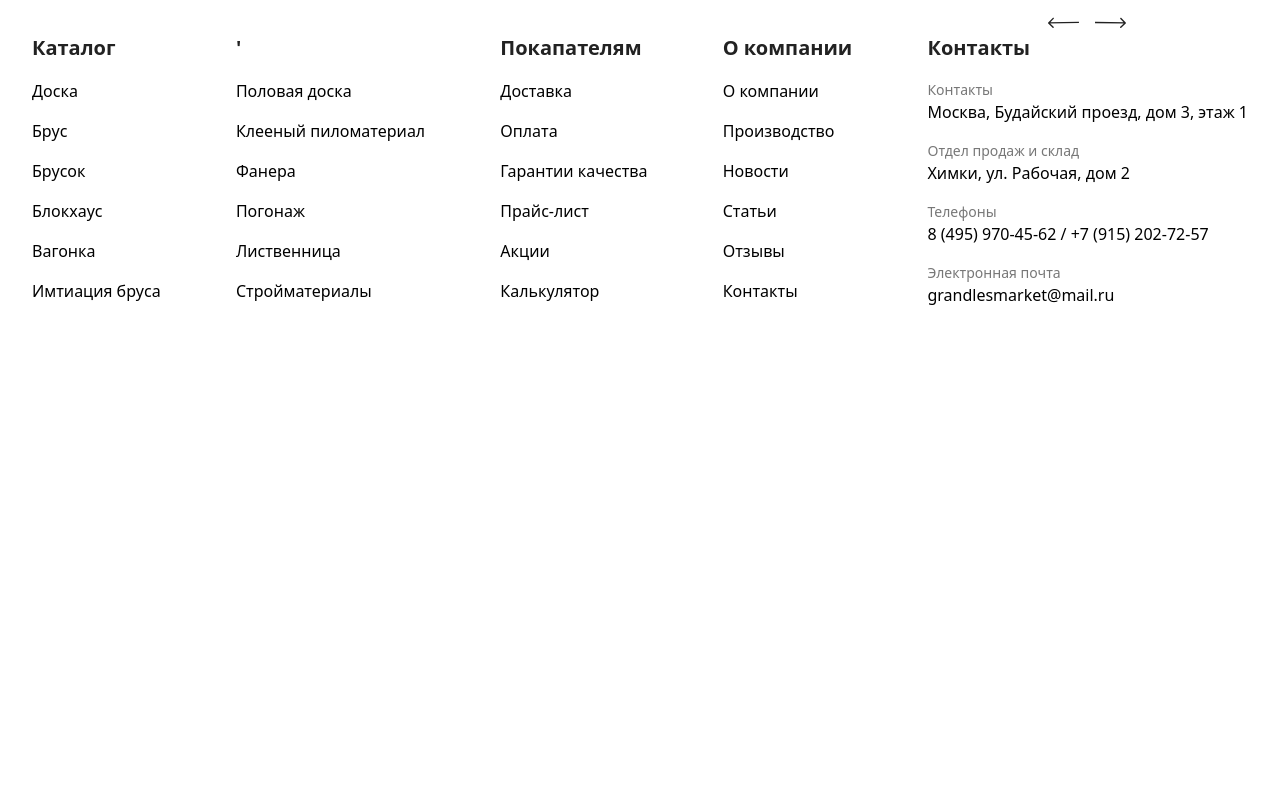
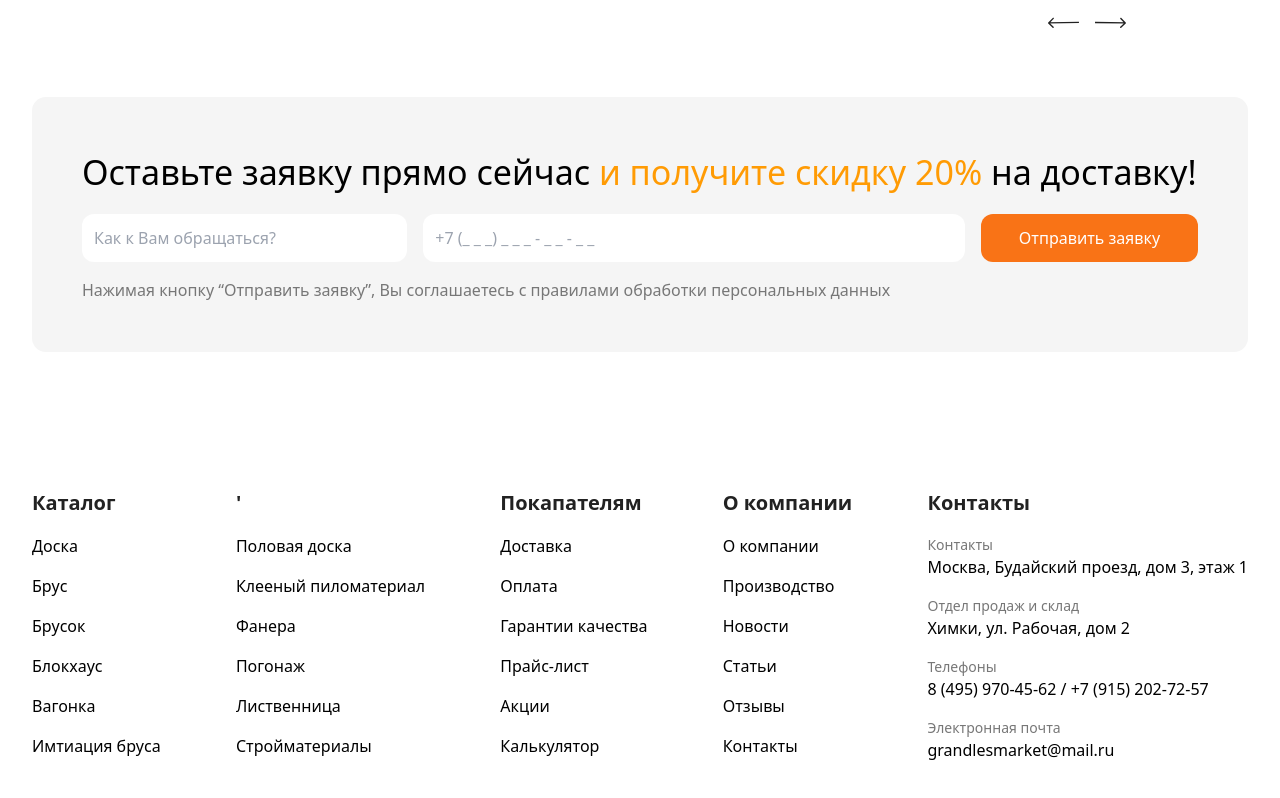
Before and after one commit to IzzatjonAkbarov/day17, a website: page index.html in a window 1280 px wide. Shown: the part 5914-6712 px from the top of the page. Before the commit the page ends 6257 px from the top, so only its background shows below. Drawn offline with nearby package versions, Linux system fonts and the light colour scheme.

Commit message:
fully completed

```diff
--- a/index.html
+++ b/index.html
@@ -805,6 +805,8 @@
         </div>
       </div>
     </section>
+    <!-- how we work end -->
+
     <!-- second swiper -->
     <section>
       <div class="container2">
@@ -951,7 +953,39 @@
       </div>
     </section>
     <!-- second swiper end -->
-    <!-- how we work end -->
+    <!-- section input start -->
+    <section class="my-[100px]">
+      <div class="container2">
+        <div
+          class="rounded-[14px] bg-[#f5f5f5] p-[50px] flex flex-col gap-4 max-[520px]:p-[20px]">
+          <h1
+            class="text-[34px] font-normal max-[670px]:text-center max-[520px]:text-[20px]">
+            Оставьте заявку прямо сейчас
+            <span class="text-[#ff9b04]">и получите скидку 20%</span> на
+            доставку!
+          </h1>
+          <div class="flex gap-4 max-[975px]:flex-col">
+            <input
+              placeholder="Как к Вам обращаться?"
+              type="text"
+              class="p-3 w-[30%] rounded-[12px] max-[975px]:w-full" />
+            <input
+              placeholder="+7 (_ _ _) _ _ _ - _ _ - _ _"
+              type="text"
+              class="p-3 w-[50%] rounded-[12px] max-[975px]:w-full" />
+            <button
+              class="rounded-[12px] w-[20%] p-3 bg-orange-500 text-[#fff] hover:text-orange-500 hover:bg-[#fff] transition-all max-[975px]:w-full">
+              Отправить заявку
+            </button>
+          </div>
+          <p class="text-[#777] max-[670px]:text-center">
+            Нажимая кнопку “Отправить заявку”, Вы соглашаетесь с правилами
+            обработки персональных данных
+          </p>
+        </div>
+      </div>
+    </section>
+    <!-- section input end -->
     <!-- footer start -->
     <footer>
       <div
```
Also changed, not shown: dist/output.css.
